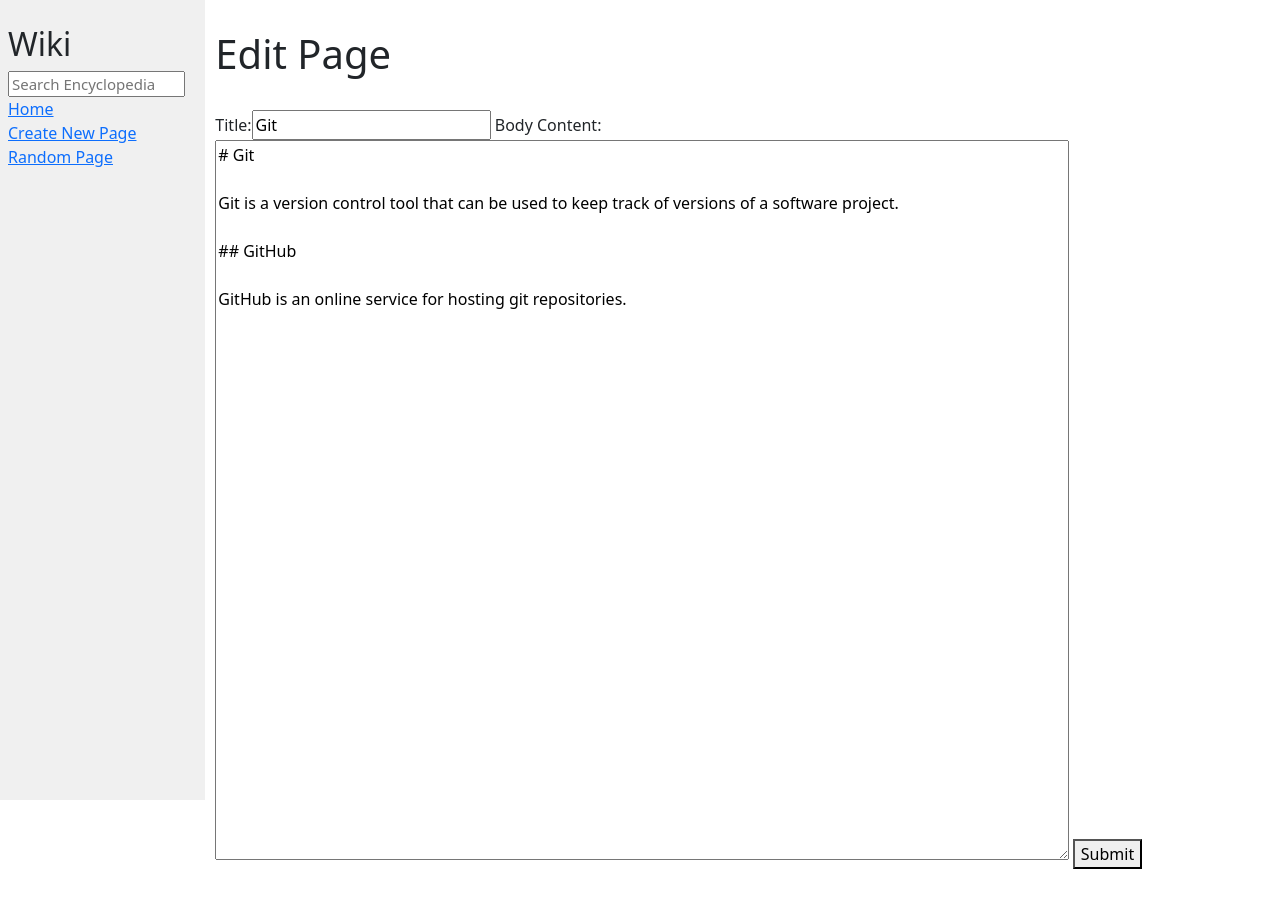
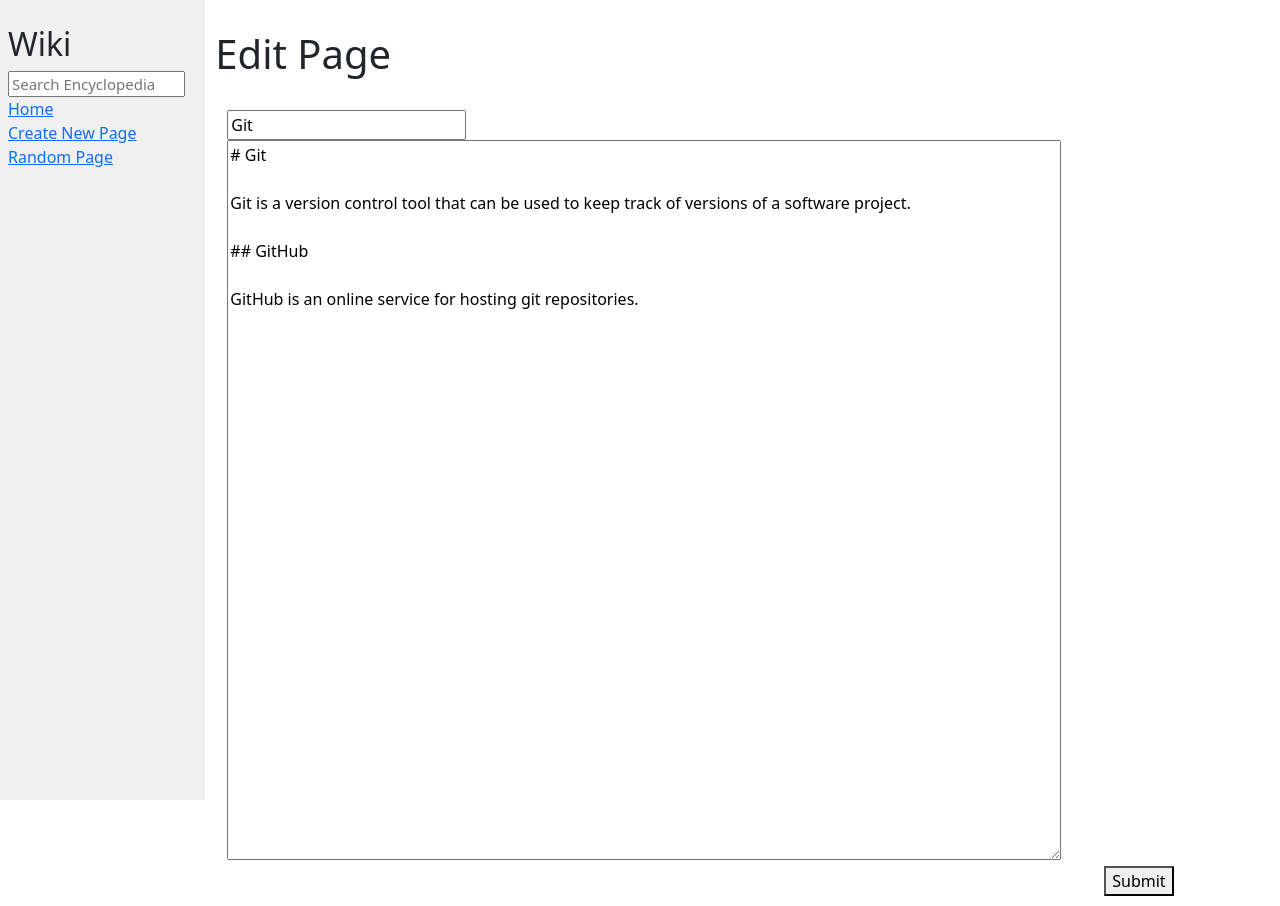
Before and after one commit to NearBee/CS50-Wiki-Project, a Django app: page /wiki/Git/edit in a window 1280 px wide. Before the commit the page ends 869 px from the top, so only its background shows below. Run offline with Django 3.2, Linux system fonts and the light colour scheme; some libraries are stand-ins or nearby versions.

Commit message:
Slight bootstrap changes

```diff
--- a/wiki/encyclopedia/templates/encyclopedia/edit_page.html
+++ b/wiki/encyclopedia/templates/encyclopedia/edit_page.html
@@ -8,8 +8,9 @@ Edit Page
 <h1>Edit Page</h1><br>
 <form method="post">
     {% csrf_token %}
-    {{ form }}
+    <div class="container-fluid">{{ form.title }}</div>
+    <div class="container-fluid">{{ form.body }}</div>
 
-    <button type="sumbit" name="edit_page_confirmation">Submit</button>
+    <button class="col-md-auto offset-md-10 me-auto" type="sumbit" name="edit_page_confirmation">Submit</button>
 </form>
 {% endblock %}
```
